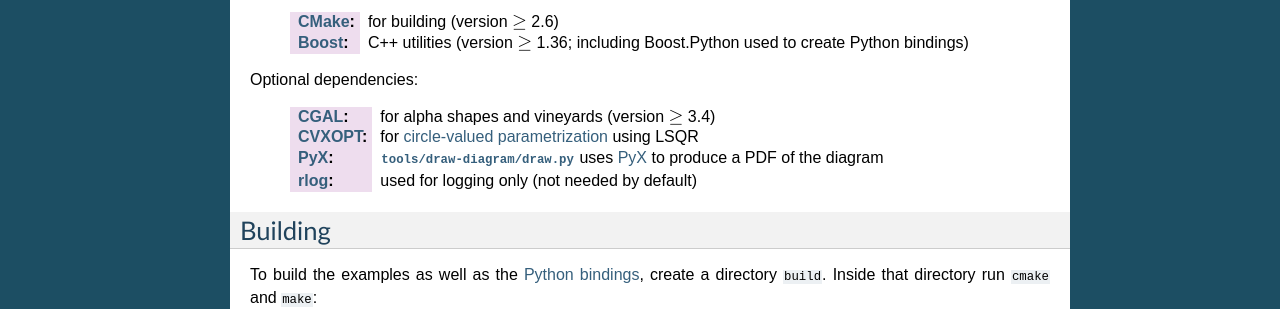
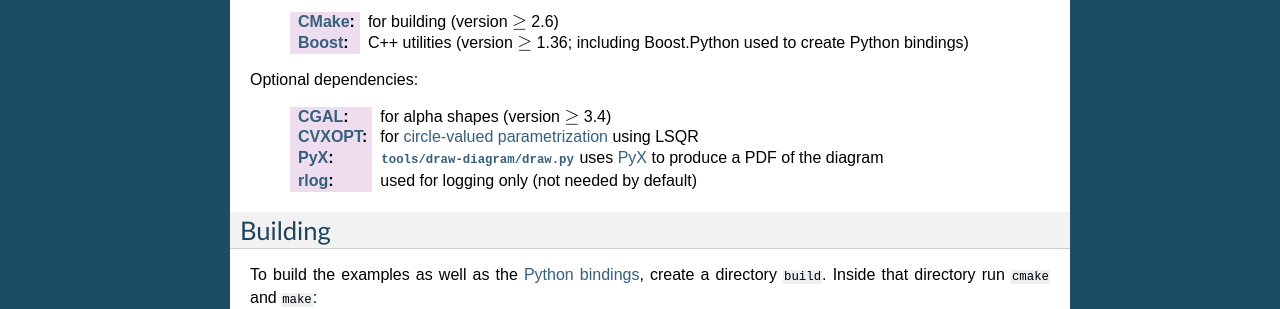
Before and after one commit to veldanie/Dionysus-python3, a Sphinx documentation site: the page built from doc/get-build-install.rst, in a window 1280 px wide. Shown: the part 428-737 px from the top of the page. Built offline with Sphinx 7.4.7, drawn with Linux system fonts in a browser that asks for light colours; formulas are drawn with MathJax 3.

Commit message:
CGAL is unncessary for vineyards (update in the documentation)

```diff
--- a/doc/get-build-install.rst
+++ b/doc/get-build-install.rst
@@ -39,7 +39,7 @@ Dionysus requires the following software:
 
 Optional dependencies:
 
-  :CGAL_:               for alpha shapes and vineyards   (version :math:`\geq` 3.4)
+  :CGAL_:               for alpha shapes   (version :math:`\geq` 3.4)
   :CVXOPT_:             for :ref:`circle-valued parametrization <cohomology-parametrization>` using LSQR
   :PyX_:                :sfile:`tools/draw-diagram/draw.py` uses `PyX`_ to
                         produce a PDF of the diagram
```
